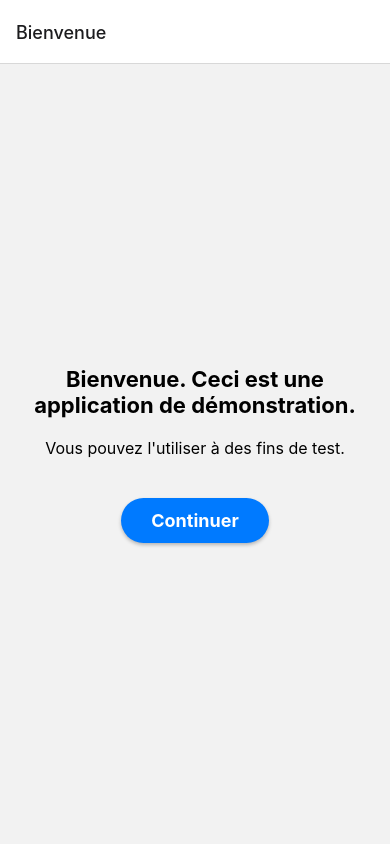
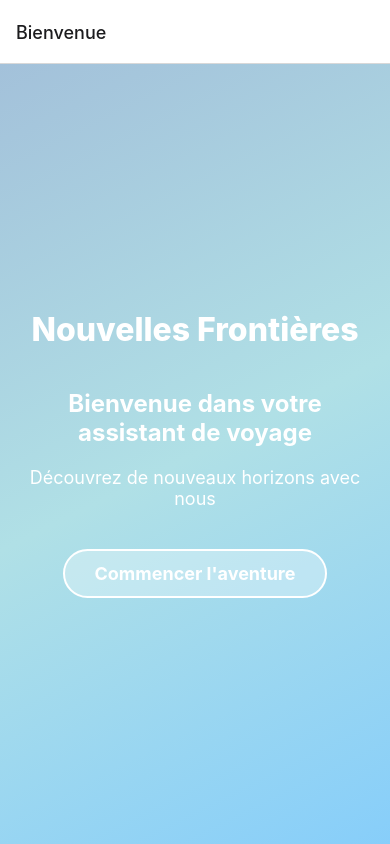
Before and after one commit to theotime2005/nvf-assistant, a React Native app: screen /welcome in a window 390 px wide. Built offline with nearby package versions, Linux system fonts and the light colour scheme; no server answers.

Commit message:
1st page style

```diff
--- a/screens/StepScreen.jsx
+++ b/screens/StepScreen.jsx
@@ -1,12 +1,59 @@
 import React from "react";
-import {Button, Text, View} from "react-native";
+import { View, Text, TouchableOpacity, StyleSheet, Animated } from "react-native";
 import {CheckBox} from "react-native-web";
+import LinearGradient from "expo-linear-gradient";
 
 export default function StepScreen({navigation}) {
+    const [animation] = React.useState(new Animated.Value(1));
+
+    const animateButton = () => {
+        Animated.sequence([
+            Animated.timing(animation, { toValue: 0.8, duration: 100, useNativeDriver: true }),
+            Animated.timing(animation, { toValue: 1, duration: 100, useNativeDriver: true })
+        ]).start();
+    };
+
+    const handlePress = () => {
+        animateButton();
+        setTimeout(() => navigation.navigate('assistant'), 200);
+    };
+
     return (
-        <View>
-            <Text>Cette application est un prototype destiné a montrer l'inclusion d'un assistant pour des voyages.</Text>
-            <Button title={"D'accord, je continue"} onPress={() => navigation.navigate('assistant')}/>
-        </View>
+             <LinearGradient
+            colors={['#A3C1DA', '#B0E0E6', '#87CEFA']}
+            start={{x: 0, y: 0}}
+            end={{x: 1, y: 1}}
+            style={styles.container}
+        >
+            <Text>Cette application est un prototype destiné a montrer l'inclusion d'un assistant pour des voyages. Pour l'utiliser, des informations tel que votre nom et prénom seront partagées à notre IA.</Text>
+            <TouchableOpacity
+             style={styles.button}
+             onPress={handlePress}>
+                <Text style={styles.buttonText}>J'accepte et je poursuis</Text>
+            </TouchableOpacity>
+             </LinearGradient>
     )
-}
+};
+
+const styles = StyleSheet.create({
+    container: {
+        flex: 1,
+        justifyContent: 'center',
+        alignItems: 'center',
+        padding: 20,
+    },
+    button: {
+        backgroundColor: 'rgba(255, 255, 255, 0.3)',
+        paddingVertical: 12,
+        paddingHorizontal: 30,
+        borderRadius: 25,
+        borderWidth: 2,
+        borderColor: '#FFF',
+    },
+    buttonText: {
+        color: 'white',
+        fontSize: 18,
+        fontWeight: 'bold',
+    },
+
+})
--- a/screens/WelcomeScreen.jsx
+++ b/screens/WelcomeScreen.jsx
@@ -1,5 +1,6 @@
 import * as React from 'react';
 import { View, Text, TouchableOpacity, StyleSheet, Animated } from "react-native";
+import { LinearGradient } from 'expo-linear-gradient';
 
 export default function WelcomeScreen({ navigation }) {
     const [animation] = React.useState(new Animated.Value(1));
@@ -17,22 +18,28 @@ export default function WelcomeScreen({ navigation }) {
     };
 
     return (
-        <View style={styles.container}>
+        <LinearGradient
+            colors={['#A3C1DA', '#B0E0E6', '#87CEFA']}
+            start={{x: 0, y: 0}}
+            end={{x: 1, y: 1}}
+            style={styles.container}
+        >
+            <Text style={styles.appName}>Nouvelles Frontières</Text>
             <Text style={styles.welcomeText}>
-                Bienvenue. Ceci est une application de démonstration.
+                Bienvenue dans votre assistant de voyage
             </Text>
             <Text style={styles.subText}>
-                Vous pouvez l'utiliser à des fins de test.
+                Découvrez de nouveaux horizons avec nous
             </Text>
             <Animated.View style={{ transform: [{ scale: animation }] }}>
                 <TouchableOpacity
                     style={styles.button}
                     onPress={handlePress}
                 >
-                    <Text style={styles.buttonText}>Continuer</Text>
+                    <Text style={styles.buttonText}>Commencer l'aventure</Text>
                 </TouchableOpacity>
             </Animated.View>
-        </View>
+        </LinearGradient>
     );
 };
 
@@ -43,27 +50,32 @@ const styles = StyleSheet.create({
         alignItems: 'center',
         padding: 20,
     },
+    appName: {
+        fontSize: 32,
+        fontWeight: '800',
+        color: '#FFF',
+        marginBottom: 40,
+    },
     welcomeText: {
-        fontSize: 22,
+        fontSize: 24,
         fontWeight: 'bold',
         textAlign: 'center',
         marginBottom: 20,
+        color: '#FFF',
     },
     subText: {
-        fontSize: 16,
+        fontSize: 18,
         textAlign: 'center',
         marginBottom: 40,
+        color: '#FFF',
     },
     button: {
-        backgroundColor: '#007AFF',
+        backgroundColor: 'rgba(255, 255, 255, 0.3)',
         paddingVertical: 12,
         paddingHorizontal: 30,
         borderRadius: 25,
-        elevation: 3,
-        shadowColor: '#000',
-        shadowOffset: { width: 0, height: 2 },
-        shadowOpacity: 0.25,
-        shadowRadius: 3.84,
+        borderWidth: 2,
+        borderColor: '#FFF',
     },
     buttonText: {
         color: 'white',
```
Also changed, not shown: 1 other file (tests, documents, lock files or other folders).
